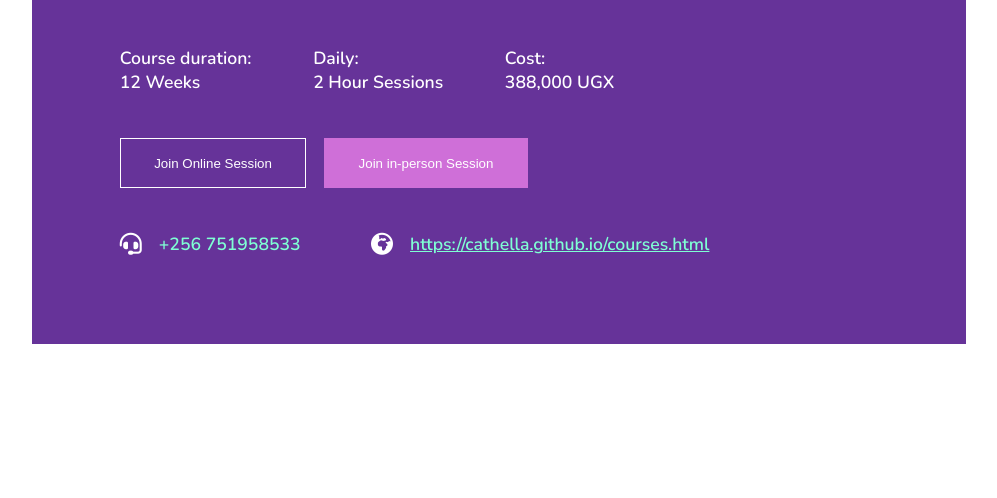
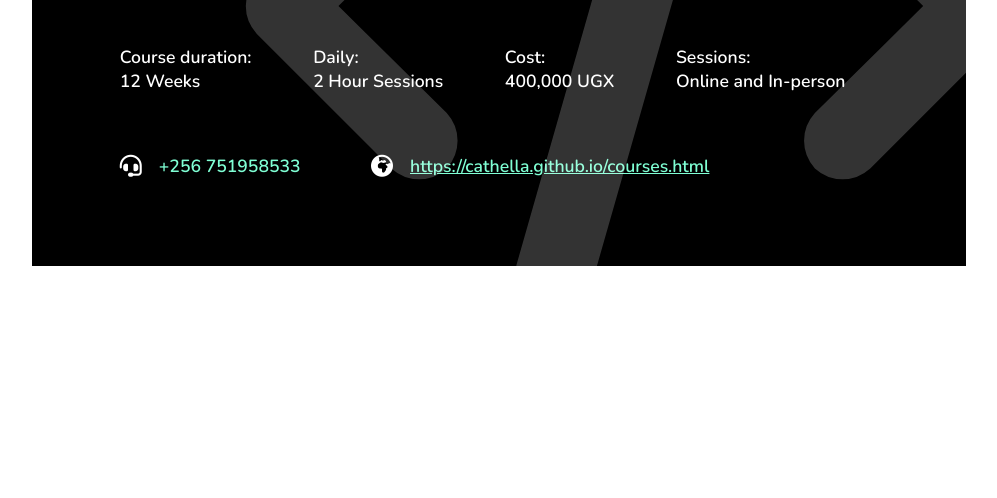
Before and after one commit to Cathella/course-poster, a plain HTML site: page index.html in a window 1280 px wide. Shown: the part 302-800 px from the top of the page, without its empty margins (141-1138 px from the left). Drawn offline with nearby package versions, Linux system fonts and the light colour scheme.

Commit message:
black poster

```diff
--- a/index.html
+++ b/index.html
@@ -22,11 +22,8 @@
     <div style="display: flex;">
       <p style="margin: 1em 0 2.5em;">Course duration: <br>12 Weeks</p>
       <p style="margin: 1em 0 2.5em 3.5em;">Daily: <br>2 Hour Sessions</p>
-      <p style="margin: 1em 0 2.5em 3.5em;">Cost: <br>388,000 UGX</p>
-    </div>
-    <div>
-      <button>Join Online Session</button>
-      <button class="in-person">Join in-person Session</button>
+      <p style="margin: 1em 0 2.5em 3.5em;">Cost: <br>400,000 UGX</p>
+      <p style="margin: 1em 0 2.5em 3.5em;">Sessions: <br>Online and In-person</p>
     </div>
     <div style="display: flex;">
       <p>
@@ -38,6 +35,7 @@
         <span><a href="https://cathella.github.io/courses.html" style="color: aquamarine; margin-left: 0.7em;">https://cathella.github.io/courses.html</a></span>
       </p>
     </div>
+    <i class="fas fa-code" style="position: absolute; font-size: 35em; top: 0; right: .2em; opacity: .2;"></i>
   </div>
   <script
 		src="https://kit.fontawesome.com/7290f27402.js"
--- a/style.css
+++ b/style.css
@@ -9,7 +9,7 @@ body {
 .container {
   width: 60%;
   margin: 0 auto;
-  background: rebeccapurple;
+  background: black;
   color: white;
   padding: 4em 5em;
 }
@@ -27,7 +27,7 @@ h1 {
 
 .secondary {
   color: aquamarine;
-  font-size: 35px;
+  font-size: 28px;
   font-weight: normal;
 }
 
```
